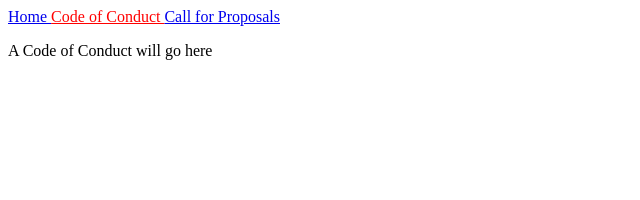
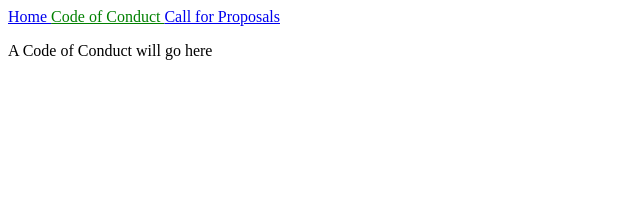
Before and after one commit to promptconf/promptconf.github.io, a Jekyll site: the page built from conduct.md, in a window 1280 px wide. Shown: the top 200 px of the page, without its empty margins (0-640 px from the left). Built offline with Jekyll 4.4.1, drawn with Linux system fonts in a browser that asks for light colours.

Commit message:
add assets folder and sass

```diff
--- a/_layouts/default.html
+++ b/_layouts/default.html
@@ -9,7 +9,7 @@
         {{ site.title }}{% if page.title %} - {{ page.title }}{% endif %}
     </title>
 
-    <link rel="stylesheet" href="css/styles.css">
+    <link rel="stylesheet" href="assets/css/styles.css">
 </head>
 
 <body>
--- /dev/null
+++ b/_sass/main.scss
@@ -0,0 +1,3 @@
+.nav--active {
+    color: green;
+}
--- /dev/null
+++ b/assets/css/styles.scss
@@ -0,0 +1,3 @@
+---
+---
+@import "main";
--- a/css/styles.scss
+++ /dev/null
@@ -1,6 +0,0 @@
----
----
-
-.nav--active {
-    color: red;
-}
```
Also changed, not shown: assets/images/prompt_conf_cropped.png (renamed from images/prompt_conf_cropped.png), assets/images/sponsors/ac-mark.svg (renamed from images/sponsors/ac-mark.svg), 1 other file.
